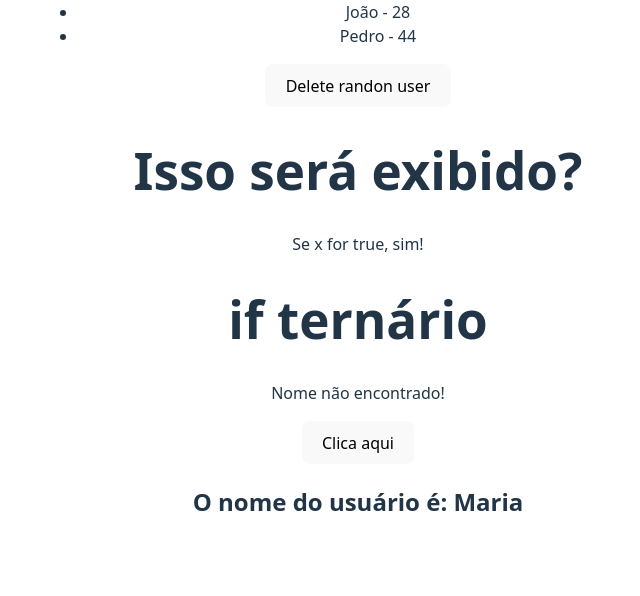
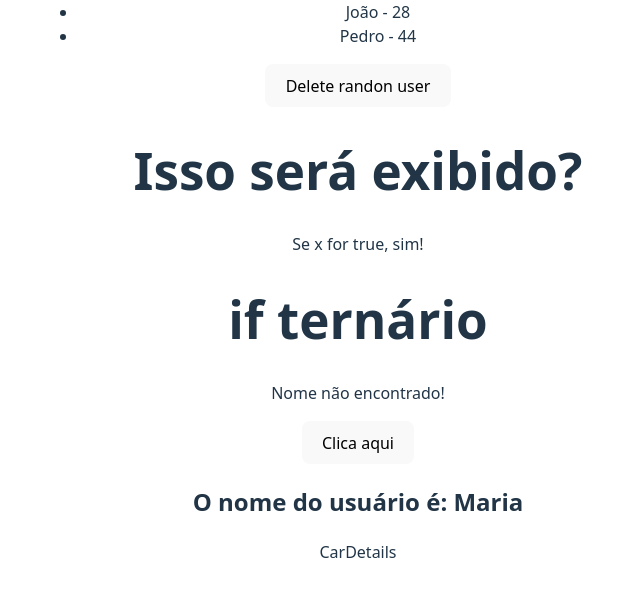
Before and after one commit to DouglasYHWH-Developer/React, a React (Vite) app in the folder introducao/aula_02/3_AVANCANDO_EM_REACT/avancando/: page / in a window 1280 px wide. Shown: the part 1373-1969 px from the top of the page, without its empty margins (282-922 px from the left). Built offline with nearby package versions, Linux system fonts and the light colour scheme.

Commit message:
Adição do componente CarDetails e importação dele em apps.jsx

```diff
--- a/introducao/aula_02/3_AVANCANDO_EM_REACT/avancando/src/App.jsx
+++ b/introducao/aula_02/3_AVANCANDO_EM_REACT/avancando/src/App.jsx
@@ -5,7 +5,7 @@ import ConditionalRender from "./components/ConditionalRender";
 import ListRender from "./components/ListRender";
 import ManageData from "./components/ManageData";
 import ShowUserName from "./components/ShowUserName";
-
+import CarDetails from "./components/CarDetails";
 
 function App() {
 const name = "Joaquim";
@@ -27,6 +27,7 @@ const [userName] = useState("Maria")
         <ListRender />
         <ConditionalRender />
         <ShowUserName name={userName} />
+        <CarDetails />
       </div>
 
   )
--- /dev/null
+++ b/introducao/aula_02/3_AVANCANDO_EM_REACT/avancando/src/components/CarDetails.jsx
@@ -0,0 +1,9 @@
+const CarDetails = () =>{
+
+    return(
+        <div>
+            CarDetails
+        </div>
+    )
+}
+export default CarDetails;
```
